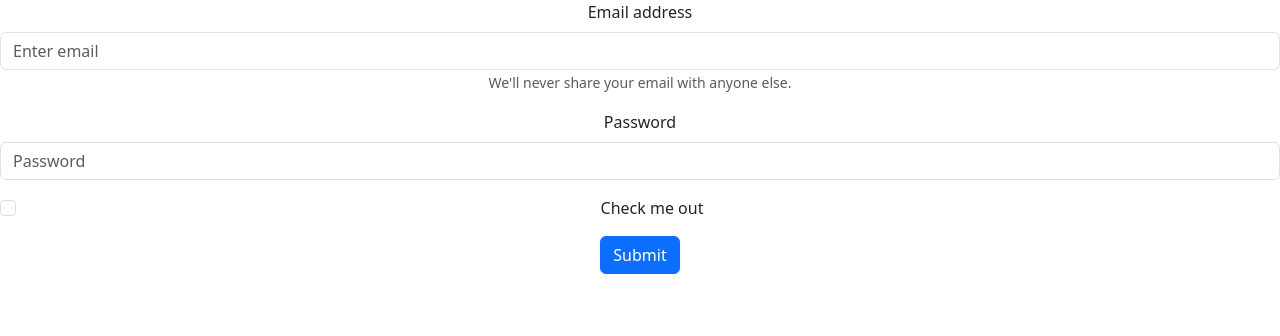
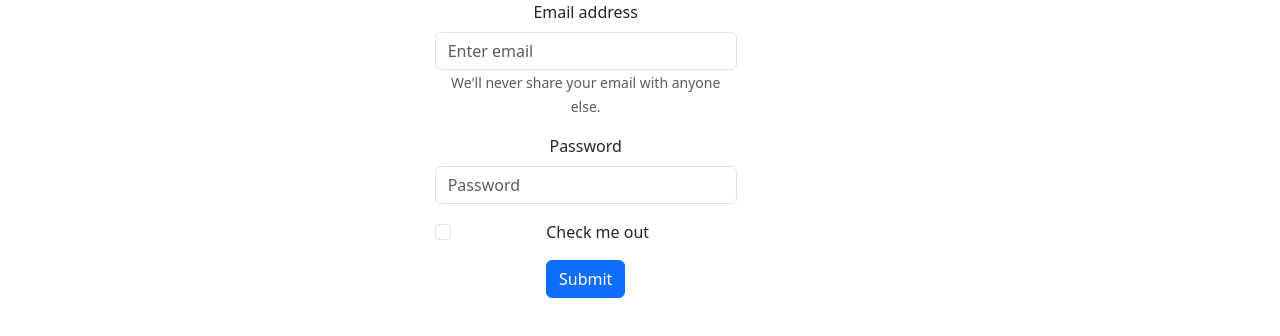
Before and after one commit to INTJBrandon/Revtracker, a React (Create React App) app in the folder frontend/rev-tracker/: page / in a window 1280 px wide. Shown: the top 336 px of the page. Built offline with nearby package versions, Linux system fonts and the light colour scheme.

Commit message:
centers login form and adjusts size

```diff
--- a/frontend/rev-tracker/src/Login.js
+++ b/frontend/rev-tracker/src/Login.js
@@ -1,20 +1,27 @@
 import Form from 'react-bootstrap/Form'
 import Button from 'react-bootstrap/Button'
+import Col from 'react-bootstrap/Col'
+import Row from 'react-bootstrap/Row'
 function Login() {
     return (
         <>
             <Form>
-                <Form.Group className="mb-3" controlId="formBasicEmail">
-                    <Form.Label>Email address</Form.Label>
-                    <Form.Control type="email" placeholder="Enter email" />
+                <Row>
+                    <Col xs={{span: 3, offset: 4}}>
+                        <Form.Group className="mb-3 center" controlId="formBasicEmail">
+                            <Form.Label className="text-center">Email address</Form.Label>
+                            <Form.Control size="md" type="email" placeholder="Enter email" />
                             <Form.Text className="text-muted">
                             We'll never share your email with anyone else.
                             </Form.Text>
                         </Form.Group>
-
+                    </Col>
+                </Row>
+                <Row>
+                    <Col xs={{span: 3, offset: 4}}>
                         <Form.Group className="mb-3" controlId="formBasicPassword">
                             <Form.Label>Password</Form.Label>
-                    <Form.Control type="password" placeholder="Password" />
+                            <Form.Control size="md" type="password" placeholder="Password" />
                         </Form.Group>
                         <Form.Group className="mb-3" controlId="formBasicCheckbox">
                             <Form.Check type="checkbox" label="Check me out" />
@@ -22,6 +29,8 @@ function Login() {
                         <Button variant="primary" type="submit">
                         Submit
                         </Button>
+                    </Col>
+                </Row>
             </Form>
         </>
     );
--- /dev/null
+++ b/frontend/rev-tracker/src/login.css
@@ -0,0 +1,7 @@
+.center {
+    display: flex;
+    justify-content: center;
+    align-items: center;
+    height: auto;
+
+}
```
Lines whose indentation alone changed are shown as unchanged.
